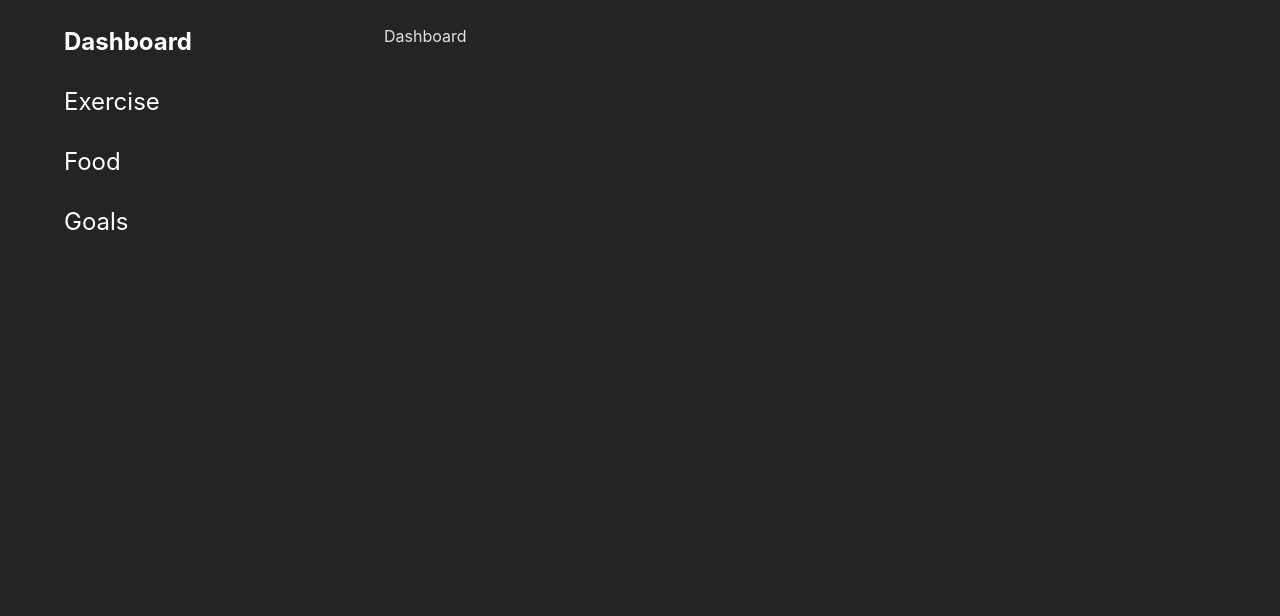
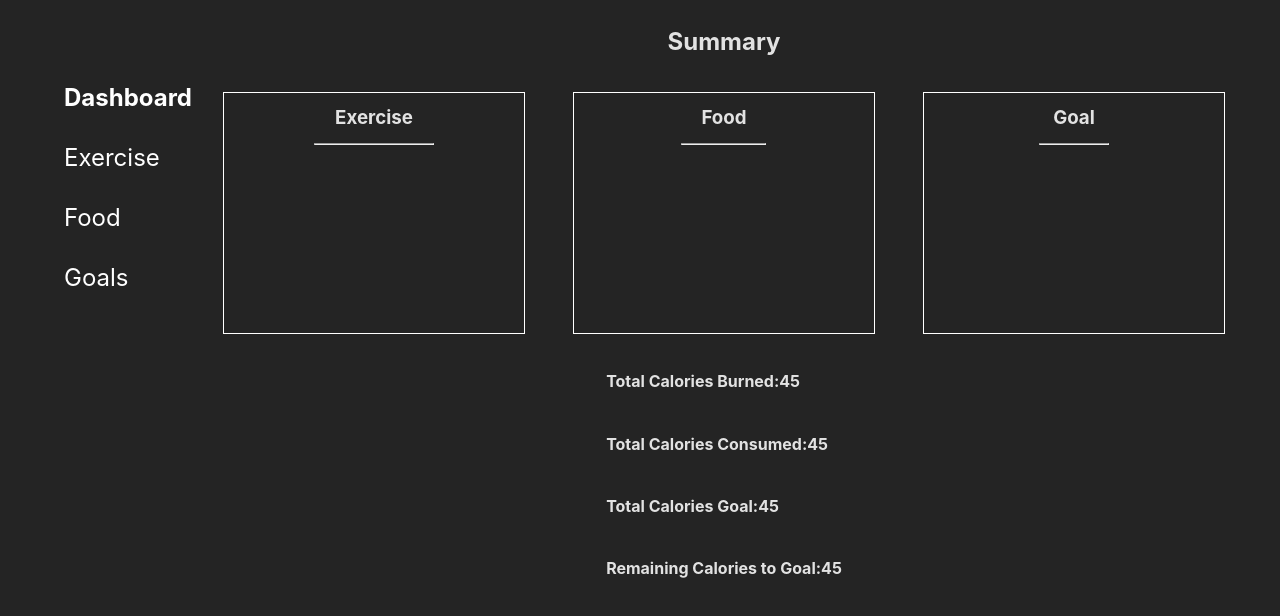
Before and after one commit to Kesharvani/pulse-fit, a React (Vite) app: page / in a window 1280 px wide. Shown: the top 616 px of the page. Built offline with nearby package versions, Linux system fonts and the light colour scheme.

Commit message:
feat:added dashboard layout with dummy data

```diff
--- a/src/App.css
+++ b/src/App.css
@@ -1,5 +1,4 @@
 .screen_container{
     padding: 1rem;
     display: flex;
-    gap: 12rem;;
 }
--- a/src/common/sidebar/SideBar.css
+++ b/src/common/sidebar/SideBar.css
@@ -1,3 +1,6 @@
+.sidebar{
+    margin-top: 3.5rem;
+}
 ul{
     display: flex;
     flex-direction: column;
--- a/src/common/sidebar/SideBar.jsx
+++ b/src/common/sidebar/SideBar.jsx
@@ -10,7 +10,7 @@ export default function SideBar() {
     };
   };
   return (
-    <nav>
+    <nav className="sidebar">
       <ul>
         <li>
           <NavLink to="/" style={colorObject}>
--- /dev/null
+++ b/src/pages/dashboard/Dashboard.css
@@ -0,0 +1,50 @@
+.dashboard_container{
+    display: flex;
+    flex-direction: column;
+    gap: 2rem;
+    align-items: center;
+    width: 100%;
+}
+.dashboard_container>h2{
+    margin: 0px;
+}
+.card_container{
+    display: flex;
+    gap: 3rem;
+    justify-content: center;
+    flex-wrap: wrap;
+    width: 100%;
+}
+
+.card{
+    width: 300px;
+    height: 240px;
+    border: 1px solid white;
+    display: flex;
+    flex-direction: column;
+    align-items: center;
+}
+.heading{
+    width: 120px;
+    text-align: center;
+}
+.heading_goal{
+    width: 70px;
+    text-align: center;
+}
+.heading_food{
+    width: 85px;
+    text-align: center;
+}
+h3{
+    margin: 0.7rem;
+}
+h4{
+    margin: 0.2rem;
+    text-align: start;
+}
+.fitness_summary{
+    display: flex;
+    flex-direction: column;
+    gap: 2rem;
+}
--- a/src/pages/dashboard/Dashboard.jsx
+++ b/src/pages/dashboard/Dashboard.jsx
@@ -1,8 +1,41 @@
+import "./Dashboard.css";
 import React from "react";
 import { useSelector } from "react-redux";
-
 export default function Dashboard() {
   const data = useSelector((state) => state.food);
   console.log(data);
-  return <div>Dashboard</div>;
+  return (
+    <div className="dashboard_container">
+      <h2>Summary</h2>
+      <div className="card_container">
+        <div className="card">
+          <div className="heading">
+            <h3>Exercise</h3>
+            <hr />
+          </div>
+          <div></div>
+        </div>
+        <div className="card">
+          <div className="heading_food">
+            <h3>Food</h3>
+            <hr />
+          </div>
+          <div></div>
+        </div>
+        <div className="card">
+          <div className="heading_goal">
+            <h3>Goal</h3>
+            <hr />
+          </div>
+          <div></div>
+        </div>
+      </div>
+      <div className="fitness_summary">
+        <h4>Total Calories Burned:{45}</h4>
+        <h4>Total Calories Consumed:{45}</h4>
+        <h4>Total Calories Goal:{45}</h4>
+        <h4>Remaining Calories to Goal:{45}</h4>
+      </div>
+    </div>
+  );
 }
```
